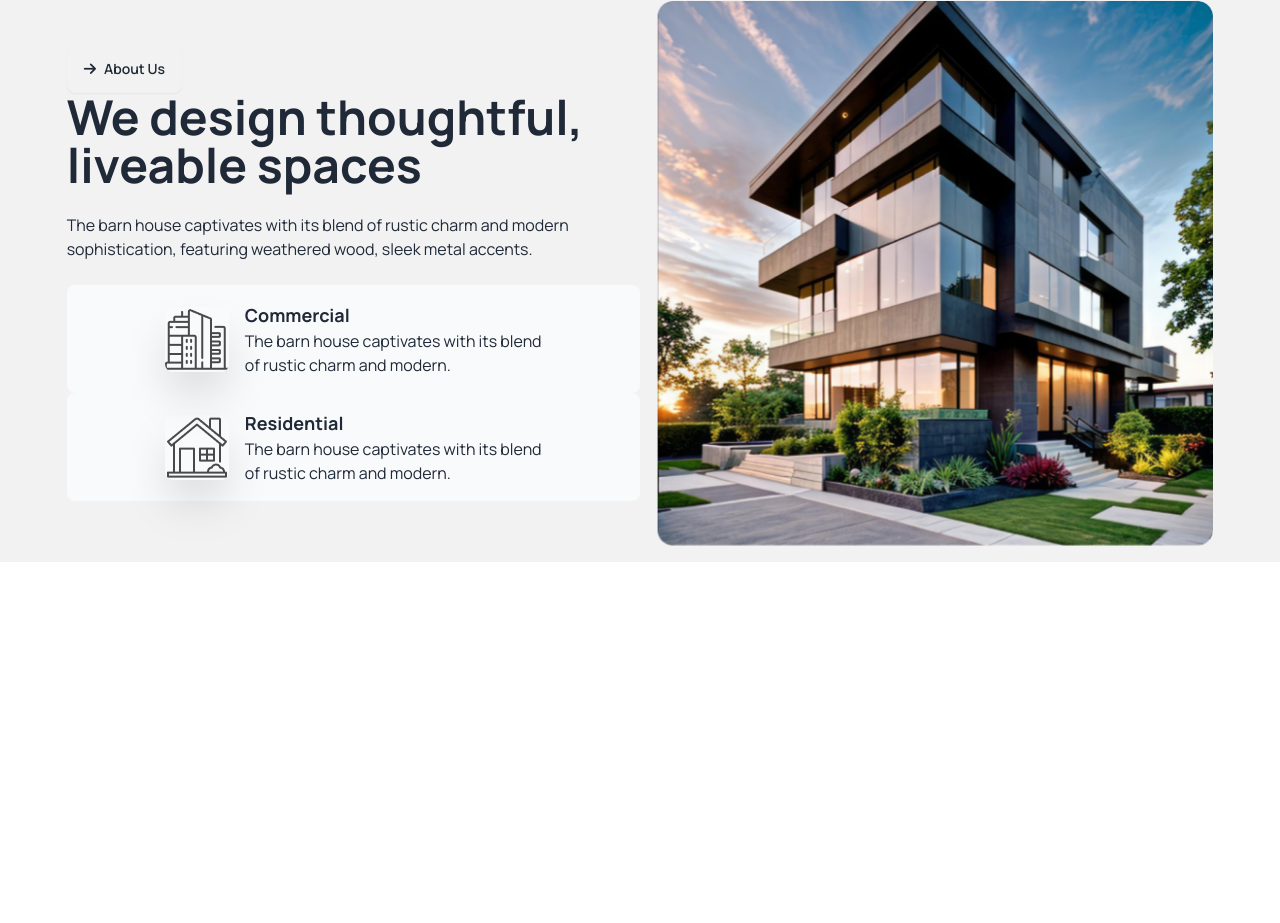
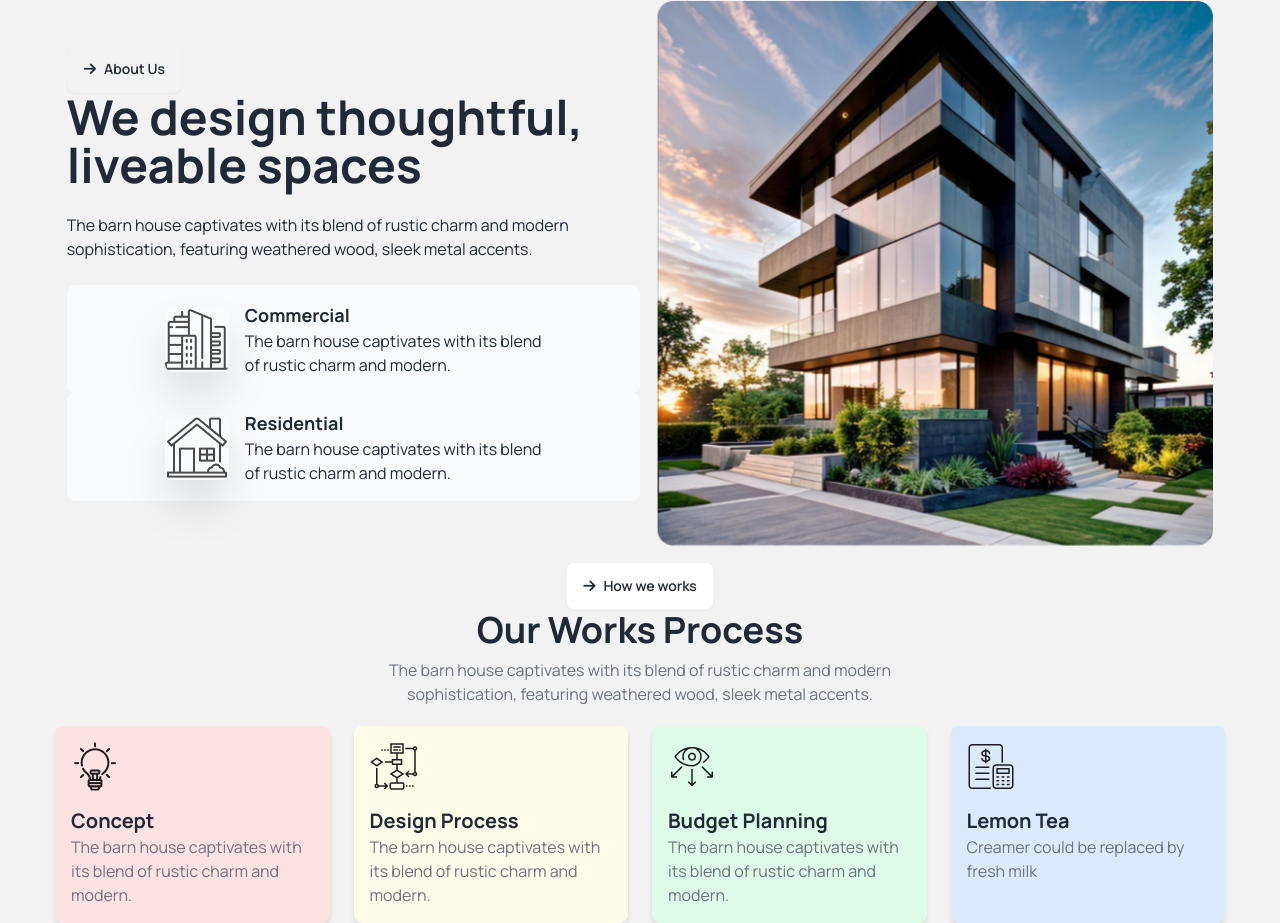
Before and after one commit to dituroy121/Rinterio, a plain HTML site: page index.html in a window 1280 px wide. Shown: the part 729-1652 px from the top of the page. Before the commit the page ends 1291 px from the top, so only its background shows below. Drawn offline with nearby package versions, Linux system fonts and the light colour scheme.

Commit message:
our works process

```diff
--- a/index.html
+++ b/index.html
@@ -120,12 +120,12 @@
                               <div>
                                 <h1 class="text-lg font-bold">Commercial</h1>
                                 <p class="">
-                                    The barn house captivates with its blend <br> of rustic charm and modern.
+                                The barn house captivates with its blend <br> of rustic charm and modern.
                                 </p>
                               </div>
                             </div>
                           </div>
-                          <div class="hero bg-gray-50 rounded-lg gap-y-8">
+                          <div class="hero bg-gray-50 rounded-lg ">
                             <div class="hero-content lg:flex-row">
                               <img
                                 src="Images/residential.png"
@@ -143,6 +143,46 @@
                 </div>
             </div>
         </section>
+        <section class="bg-base-200">
+            <div class="max-w-[1170px] mx-auto">
+                <div class="text-center mb-5">
+                    <button class="btn bg-white"> <i class="fa-solid fa-arrow-right"></i>How we works</button>
+                    <h1 class="text-3xl md:text-4xl font-bold mb-2">Our Works Process</h1>
+                    <p class="text-gray-500 max-w-xl mx-auto">The barn house captivates with its blend of rustic charm and modern sophistication, featuring weathered wood, sleek metal accents.
+                    </p>
+                </div>
+                <div class="grid  grid-cols-1 md:grid-cols-2 lg:grid-cols-4 gap-6 text-start">
+                    <div class="rounded-lg shadow-md bg-red-100 overflow-hidden ">
+                        <img class="pt-4 pl-4" src="Images/concept.png" alt="">
+                        <div class="p-4">
+                        <h2 class="font-bold text-xl">Concept</h2>
+                        <p class="text-gray-500">The barn house captivates with its blend of rustic charm and modern.</p>
+                        </div>
+                    </div>
+                    <div class="rounded-lg shadow-md bg-yellow-50 overflow-hidden ">
+                        <img class="pt-4 pl-4" src="Images/flow-chart.png" alt="">
+                        <div class="p-4">
+                        <h2 class="font-bold text-xl">Design Process</h2>
+                        <p class="text-gray-500">The barn house captivates with its blend of rustic charm and modern.</p>
+                        </div>
+                    </div>
+                    <div class="rounded-lg shadow-md bg-green-100 overflow-hidden">
+                        <img class="pt-4 pl-4" src="Images/vision.png" alt="">
+                        <div class="p-4">
+                        <h2 class="font-bold text-xl">Budget Planning</h2>
+                        <p class="text-gray-500">The barn house captivates with its blend of rustic charm and modern.</p>
+                    </div>
+                    </div>
+                        <div class="rounded-lg shadow-md bg-blue-100 overflow-hidden">
+                        <img class="pt-4 pl-4" src="Images/budget-planning.png" alt="">
+                        <div class="p-4">
+                        <h2 class="font-bold text-xl">Lemon Tea</h2>
+                        <p class="text-gray-500">Creamer could be replaced by fresh milk</p>
+                        </div>
+                     </div>
+                   </div>
+            </div>
+        </section>
     </main>
     <footer>
 
```
